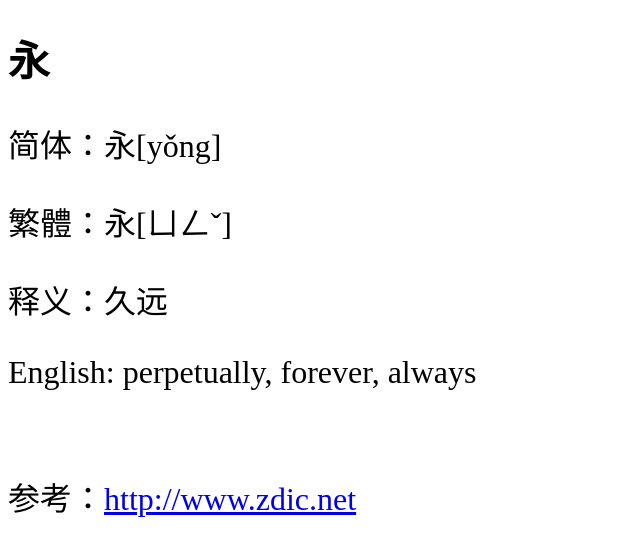
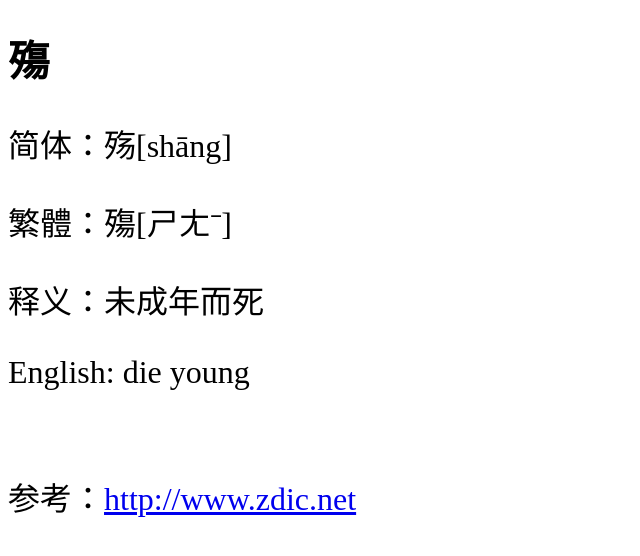
Before and after one commit to shengzhe/livecalligraphy, a Jekyll site: the page built from _posts/2012-08-31-LanTing-267.html, in a window 1280 px wide. Shown: the top 556 px of the page, without its empty margins (0-640 px from the left). Built offline with Jekyll 4.4.1, drawn with Linux system fonts in a browser that asks for light colours; Markdown is read by kramdown in place of the engine named in the settings.

Commit message:
Update 2012-08-31-LanTing-267.html

```diff
--- a/_posts/2012-08-31-LanTing-267.html
+++ b/_posts/2012-08-31-LanTing-267.html
@@ -1,11 +1,11 @@
 ---
 layout: default
-title: 兰亭集序第1个字 (1st character of Lan Ting)
+title: 兰亭集序第267个字 (267th character of Lan Ting)
 ---
-<h1>永</h1>
-<p>简体：永[yǒng]</p>
-<p>繁體：永[ㄩㄥˇ]</p>
-<p>释义：久远</p>
-<p>English: perpetually, forever, always</p>
+<h1>殤</h1>
+<p>简体：殇[shāng]</p>
+<p>繁體：殤[ㄕㄤˉ]</p>
+<p>释义：未成年而死</p>
+<p>English: die young</p>
 <br/>
-<p>参考：<a href="http://www.zdic.net/zd/zi/ZdicE6ZdicB0ZdicB8.htm">http://www.zdic.net</a></p>
+<p>参考：<a href="http://www.zdic.net/z/1c/js/6B87.htm">http://www.zdic.net</a></p>
```
